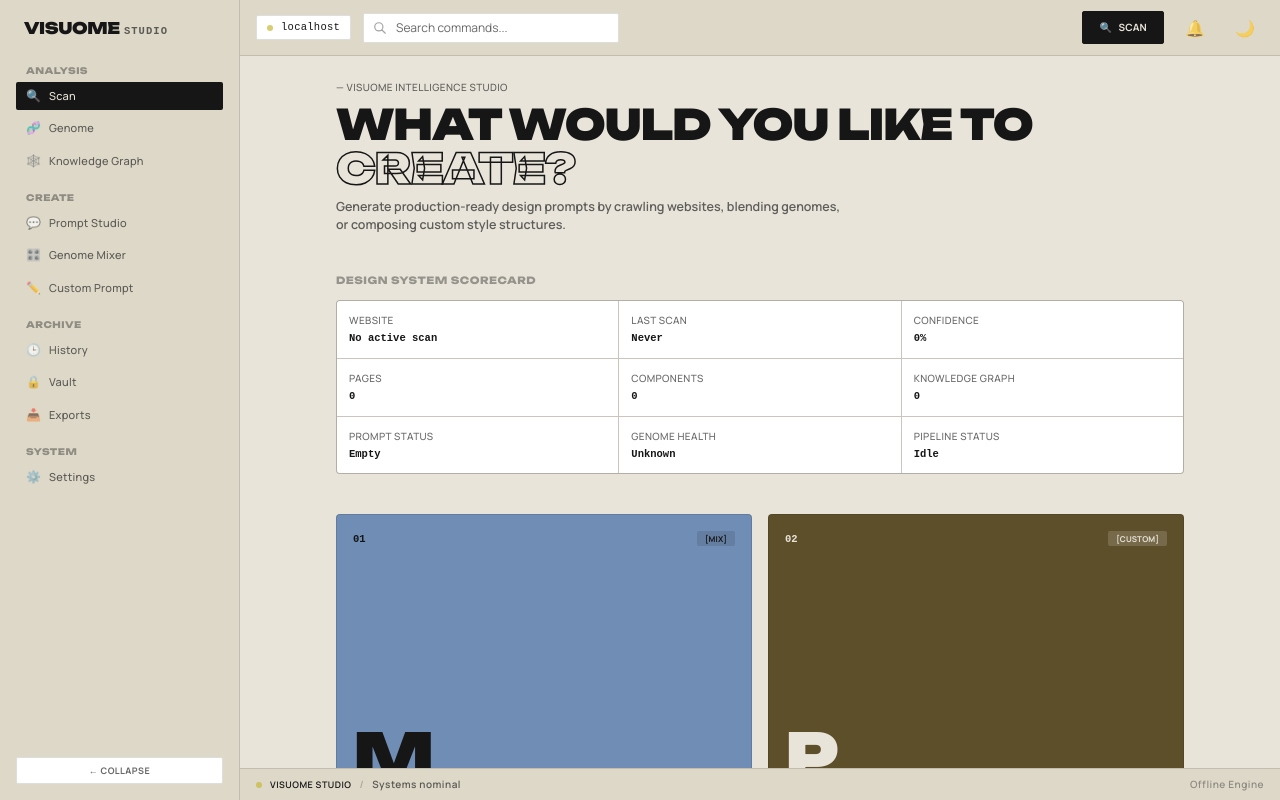
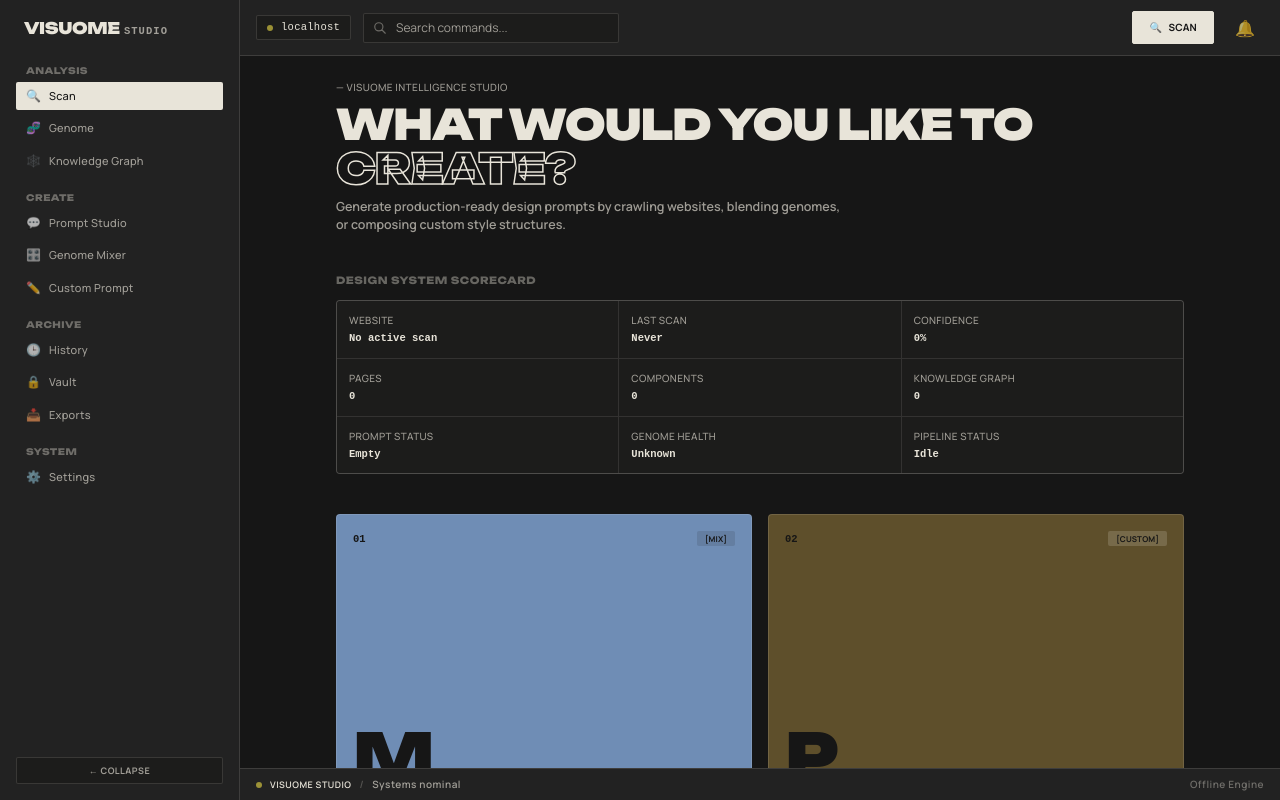
Before and after one commit to LetMeCodex/Visuome, a React (Vite) app: page / in a window 1280 px wide. Built offline with nearby package versions, Linux system fonts and the light colour scheme; a web font is replaced by a local one.

Commit message:
style: make dark mode the official and only theme, remove light mode and theme toggle

```diff
--- a/index.html
+++ b/index.html
@@ -3,8 +3,8 @@
   <head>
     <meta charset="UTF-8" />
     <meta name="viewport" content="width=device-width, initial-scale=1.0" />
-    <meta name="color-scheme" content="light" />
-    <meta name="theme-color" content="#e8e4d9" />
+    <meta name="color-scheme" content="dark" />
+    <meta name="theme-color" content="#161616" />
     <link rel="preconnect" href="https://fonts.googleapis.com">
     <link rel="preconnect" href="https://fonts.gstatic.com" crossorigin>
     <link href="https://fonts.googleapis.com/css2?family=Unbounded:wght@400;600;700;800;900&family=Manrope:wght@400;500;600;700&display=swap" rel="stylesheet">
--- a/src/experience/CommandPalette.jsx
+++ b/src/experience/CommandPalette.jsx
@@ -21,11 +21,7 @@
     { name: "Trigger Quick Scan", action: () => {
       const scanButton = document.querySelector(".top-command-bar button");
       if (scanButton) scanButton.click();
-    }, category: "Actions", icon: "⚡" },
-    { name: "Toggle Theme Mode", action: () => {
-      const themeToggle = document.querySelector(".top-command-bar button[class*='icon-button']");
-      if (themeToggle) themeToggle.click();
-    }, category: "Actions", icon: "🌓" }
+    }, category: "Actions", icon: "⚡" }
   ];
 
   const filtered = commands.filter((c) =>
--- a/src/experience/ThemeProvider.jsx
+++ b/src/experience/ThemeProvider.jsx
@@ -4,25 +4,21 @@
 const ThemeContext = createContext(null);
 
 export function ThemeProvider({ children }) {
-  const [theme, setThemeState] = useState("light");
+  const [theme] = useState("dark");
   const engine = React.useMemo(() => new ThemeEngine(), []);
 
   useEffect(() => {
-    engine.applyTheme(theme);
+    engine.applyTheme("dark");
     const root = document.documentElement;
-    if (theme === "dark") {
-      root.classList.add("dark");
-    } else {
-      root.classList.remove("dark");
-    }
-  }, [theme, engine]);
+    root.classList.add("dark");
+  }, [engine]);
 
   const toggleTheme = () => {
-    setThemeState(prev => (prev === "dark" ? "light" : "dark"));
+    // No-op (only dark mode supported now)
   };
 
   return (
-    <ThemeContext.Provider value={{ theme, toggleTheme, setTheme: setThemeState }}>
+    <ThemeContext.Provider value={{ theme, toggleTheme, setTheme: () => {} }}>
       {children}
     </ThemeContext.Provider>
   );
--- a/src/experience/TopCommandBar.jsx
+++ b/src/experience/TopCommandBar.jsx
@@ -61,10 +61,6 @@
             </div>
           )}
         </div>
-
-        <IconButton onClick={toggleTheme} className="hover:bg-[var(--color-bgCard)] text-[var(--color-text)]">
-          {theme === "dark" ? "☀️" : "🌙"}
-        </IconButton>
       </div>
     </div>
   );
--- a/src/styles/globals.css
+++ b/src/styles/globals.css
@@ -6,8 +6,8 @@
 
 :root {
   font-family: 'Manrope', ui-sans-serif, system-ui, sans-serif;
-  color: #161616;
-  background: #e8e4d9;
+  color: #e8e4d9;
+  background: #161616;
   font-synthesis: none;
   text-rendering: optimizeLegibility;
   -webkit-font-smoothing: antialiased;
--- a/src/theme/ColorTokens.js
+++ b/src/theme/ColorTokens.js
@@ -24,32 +24,6 @@
     ink: "#161616",
     paper: "#ffffff",
     line: "rgba(232, 228, 217, 0.14)"
-  },
-  light: {
-    bg: "#e8e4d9",
-    bgMuted: "#ded8c8",
-    bgCard: "#ffffff",
-    border: "rgba(22, 22, 22, 0.14)",
-    text: "#161616",
-    textMuted: "rgba(22, 22, 22, 0.65)",
-    accent: "#c9bb3f",
-    accentHover: "#5e4f2b",
-    accentText: "#161616",
-    shadow: "none",
-    glass: "rgba(232, 228, 217, 0.8)",
-    success: "#15803d",
-    warning: "#b45309",
-    danger: "#b91c1c",
-
-    // Abetka Identity System
-    cream: "#e8e4d9",
-    creamDeep: "#ded8c8",
-    ochre: "#c9bb3f",
-    slate: "#6f8db5",
-    umber: "#5e4f2b",
-    ink: "#161616",
-    paper: "#ffffff",
-    line: "rgba(22, 22, 22, 0.14)"
   }
 };
 export default ColorTokens;
--- a/src/theme/ThemeRegistry.js
+++ b/src/theme/ThemeRegistry.js
@@ -7,7 +7,6 @@
   constructor() {
     this.themes = new Map();
     this.register("dark", DesignTokens.colors.dark);
-    this.register("light", DesignTokens.colors.light);
   }
 
   register(name, colorMap) {
@@ -15,7 +14,7 @@
   }
 
   get(name) {
-    return this.themes.get(name) || this.themes.get("dark");
+    return this.themes.get("dark");
   }
 }
 export default ThemeRegistry;
```
